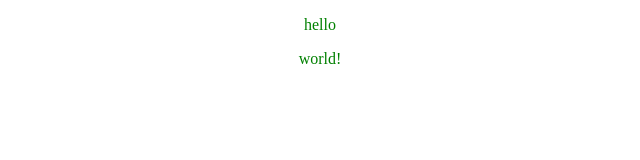
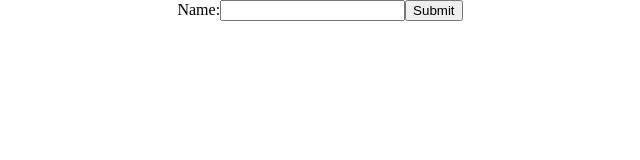
Before and after one commit to aleksa000777/greeting, a React app: page / in a window 1280 px wide. Shown: the whole page, without its empty margins (320-960 px from the left). Built offline with nearby package versions, Linux system fonts and the light colour scheme.

Commit message:
adds simple form

```diff
--- a/src/client/App.js
+++ b/src/client/App.js
@@ -2,12 +2,40 @@ import React, { Component } from 'react';
 import './app.css';
 
 class App extends Component {
+  state = {
+    name: "",
+    result: ""
+  }
+
+  handleChange = e => {
+    this.setState({[e.target.name]:e.target.value})
+  };
+
+
+  onSubmitForm = e => {
+    e.preventDefault();
+    console.log("here")
+    fetch('/api')
+      .then(res => res.json())
+      .then(data => this.setState({ result: data.data }))
+      .catch(err => console.error())
+  }
 
   render() {
+    const { result, name } = this.state
+
     return (
       <div>
-        <p>hello</p>
-        <p>world!</p>
+        <form onSubmit={this.onSubmitForm}>
+          <label>
+            Name:
+            <input type="text" name="name" />
+          </label>
+          <input type="submit" value="Submit" />
+        </form>
+        {result && (
+          <p>{result}</p>
+          )}
       </div>
     );
   }
--- a/src/client/app.css
+++ b/src/client/app.css
@@ -1,5 +1,5 @@
 p {
-  color: green;
+  color: #000;
 }
 
 body {
--- a/src/server/index.js
+++ b/src/server/index.js
@@ -3,5 +3,5 @@ const express = require('express');
 const app = express();
 
 app.use(express.static('dist'));
-app.get('/', (req, res) => res.send());
+app.get('/api', (req, res) => res.send({ data: "hello" }));
 app.listen(8080, () => console.log('Listening on port 8080!'));
```
